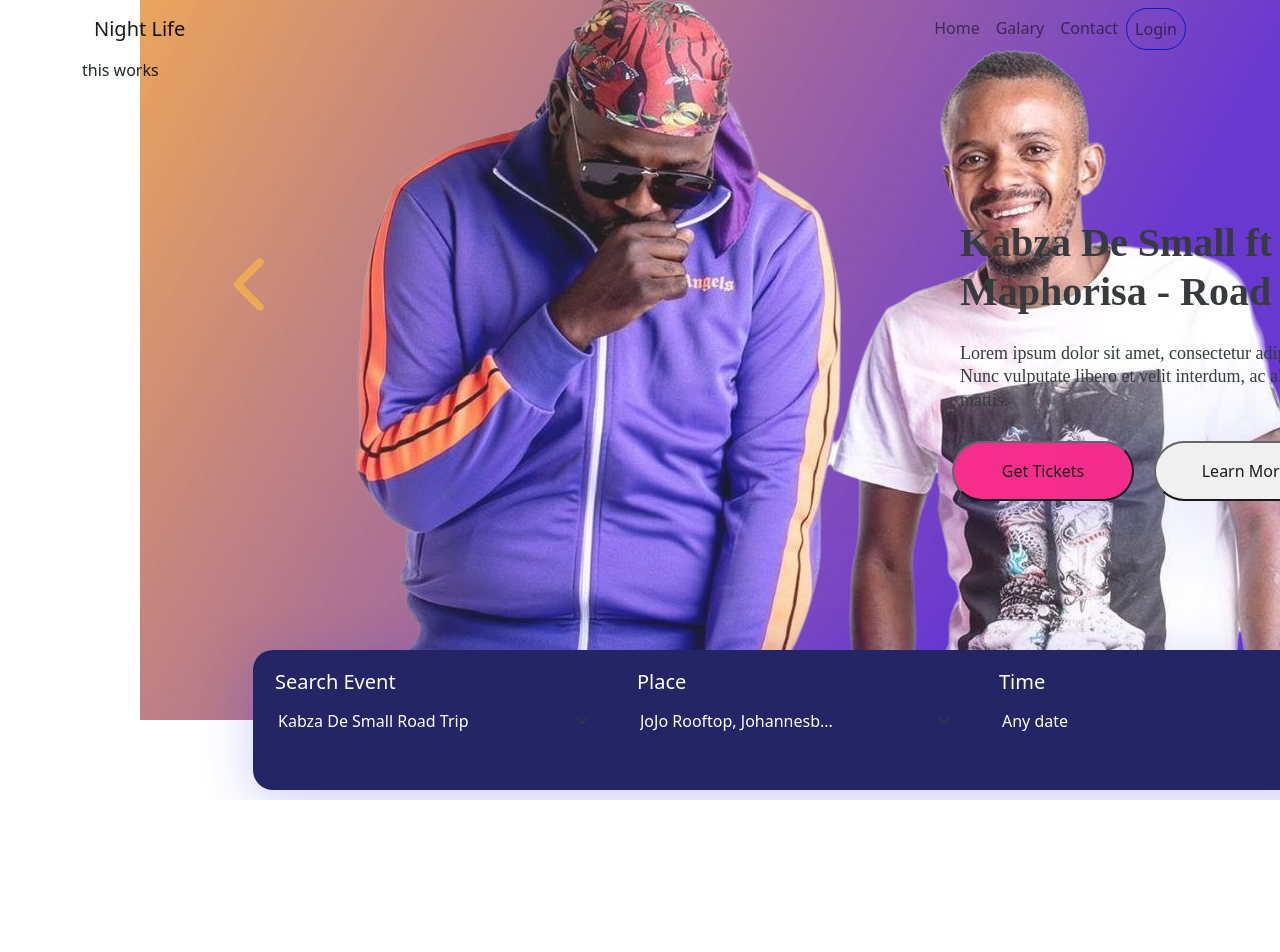
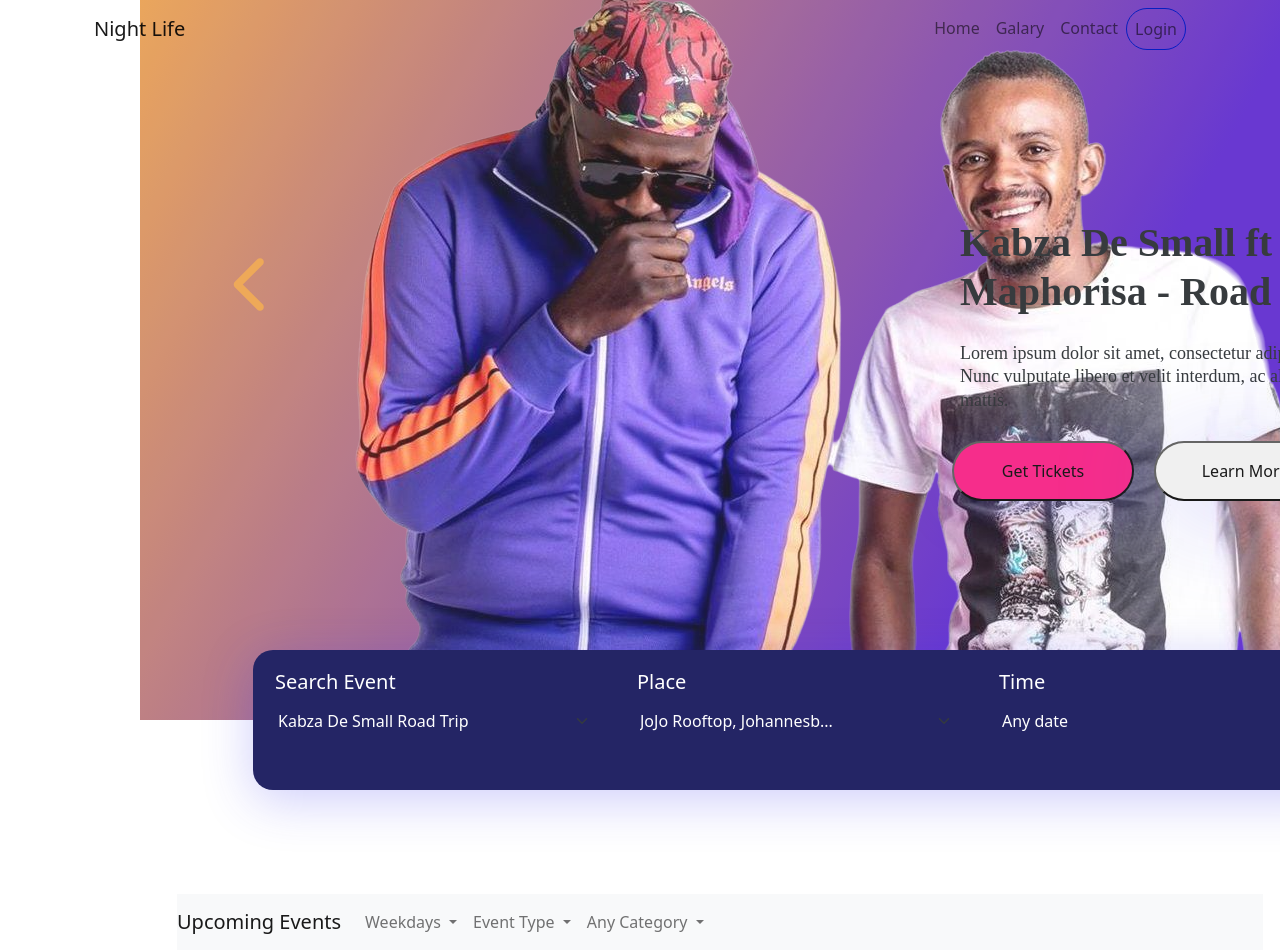
Before and after one commit to diphokoo/NightLife, a Vue app: page / in a window 1280 px wide. Shown: the top 952 px of the page. Before the commit the page ends 800 px from the top, so only its background shows below. Built offline with nearby package versions, Linux system fonts and the light colour scheme.

Commit message:
up coming events

```diff
--- a/src/components/UpcomingEvent.vue
+++ b/src/components/UpcomingEvent.vue
@@ -1,5 +1,47 @@
 <template>
-    <p>this works</p>
+ <div class="upcomingEvents">
+    <nav class="navbar navbar-expand-lg navbar-light bg-light">
+    <a class="navbar-brand" href="#">Upcoming Events</a>
+
+    <div class="collapse navbar-collapse float-right">
+        <ul class="navbar-nav">
+
+        <li class="nav-item dropdown">
+            <a class="nav-link dropdown-toggle" href="#" id="weekDays" data-toggle="dropdown" aria-haspopup="true" aria-expanded="false">
+            Weekdays
+            </a>
+            <div class="dropdown-menu" aria-labelledby="weekDays">
+                <a class="dropdown-item" href="#">Monday</a>
+                <a class="dropdown-item" href="#">Another action</a>
+                <a class="dropdown-item" href="#">Something else here</a>
+            </div>
+        </li>
+        <li class="nav-item dropdown">
+            <a class="nav-link dropdown-toggle" href="#" id="eventType" data-toggle="dropdown" aria-haspopup="true" aria-expanded="false">
+            Event Type
+            </a>
+            <div class="dropdown-menu" aria-labelledby="eventType">
+                <a class="dropdown-item" href="#">Monday</a>
+                <a class="dropdown-item" href="#">Another action</a>
+                <a class="dropdown-item" href="#">Something else here</a>
+            </div>
+        </li>
+
+        <li class="nav-item dropdown">
+            <a class="nav-link dropdown-toggle" href="#" id="anyCategory" data-toggle="dropdown" aria-haspopup="true" aria-expanded="false">
+            Any Category
+            </a>
+            <div class="dropdown-menu" aria-labelledby="anyCategory">
+                <a class="dropdown-item" href="#">Monday</a>
+                <a class="dropdown-item" href="#">Another action</a>
+                <a class="dropdown-item" href="#">Something else here</a>
+            </div>
+        </li>
+        </ul>
+    </div>
+    </nav>
+ </div>
+
 </template>
 
 <script>
--- a/src/sass/main.css
+++ b/src/sass/main.css
@@ -27,4 +27,12 @@
   background: #242565;
   box-shadow: 0px 10px 50px rgba(61, 55, 241, 0.25);
   border-radius: 20px;
+}
+
+.upcomingEvents {
+  position: absolute;
+  width: 1086px;
+  height: 949px;
+  left: 177px;
+  top: 894px;
 }/*# sourceMappingURL=main.css.map */
```
Also changed, not shown: src/sass/layout/_layout.scss (+8 -0 lines), 1 other file (tests, documents, lock files or other folders).
